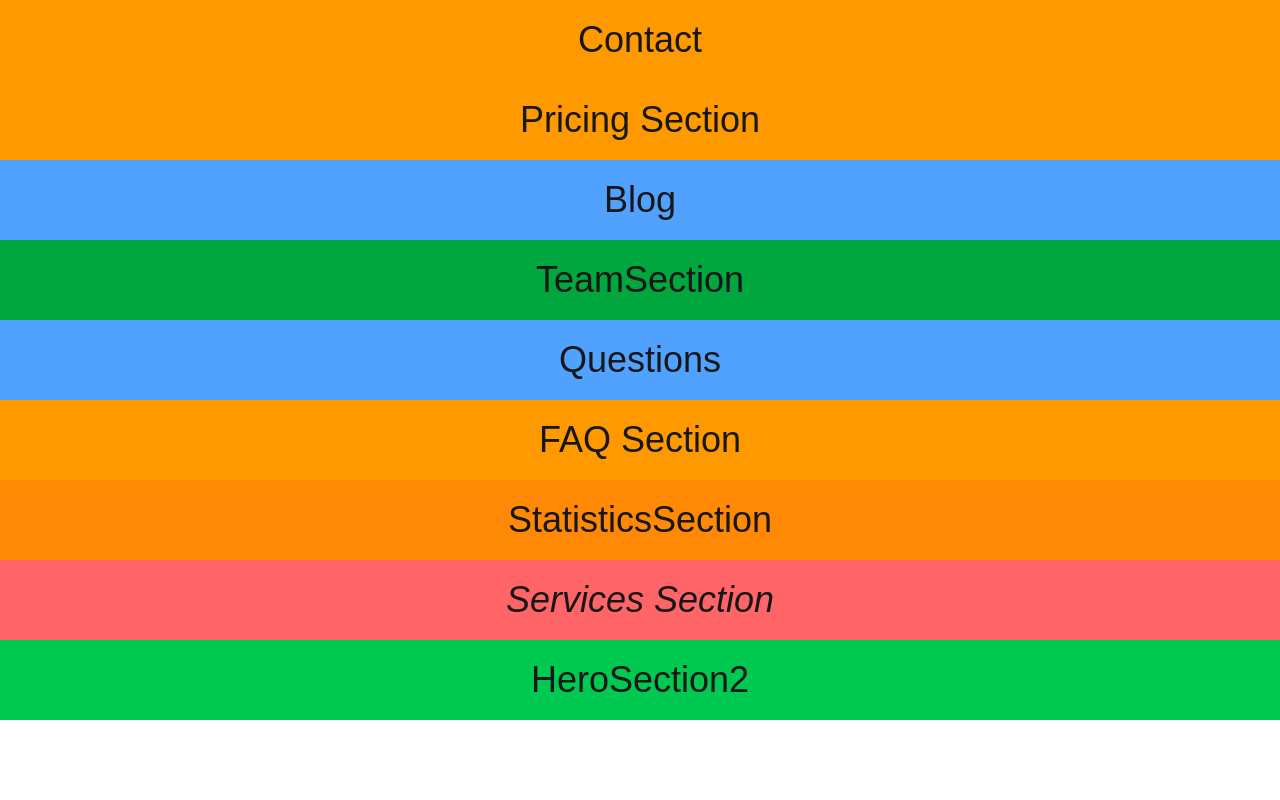
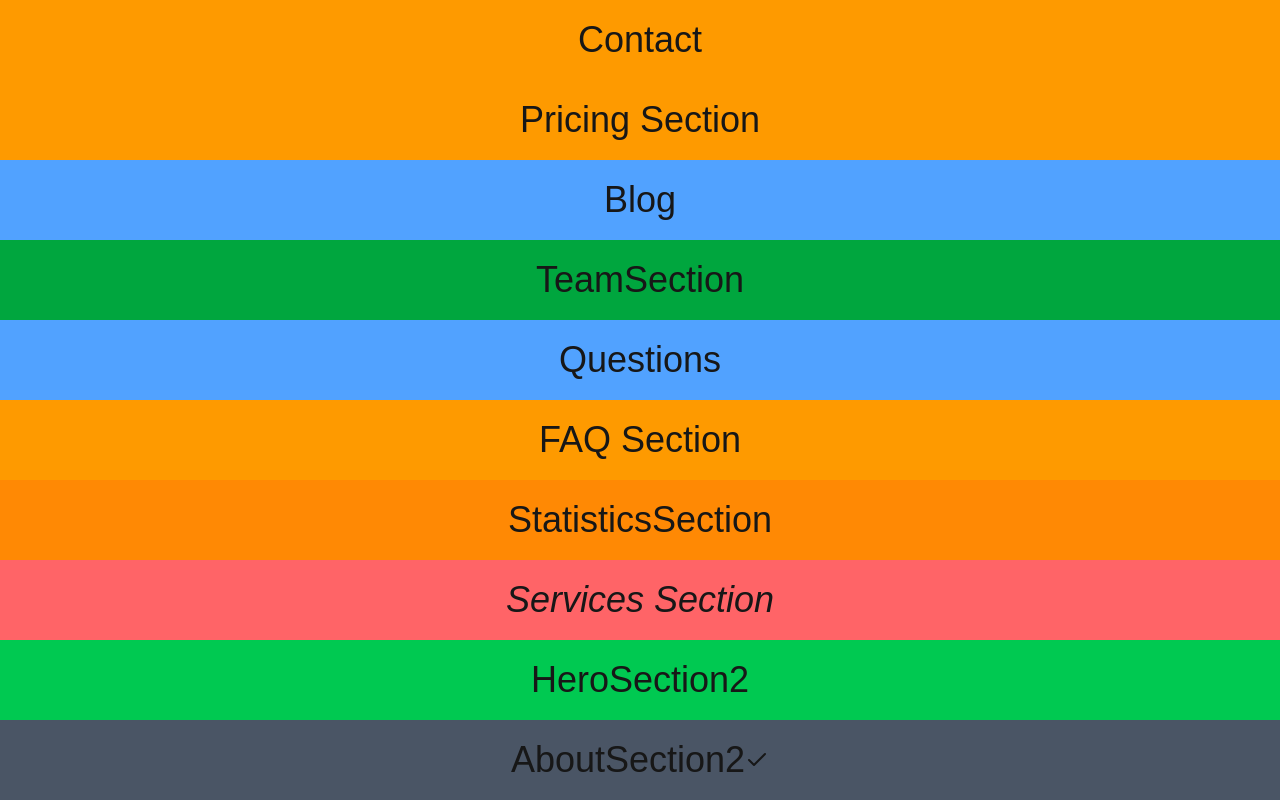
Before and after one commit to eslam-mohamedl/Team-2, a Next.js app: page / in a window 1280 px wide. Shown: the part 400-1200 px from the top of the page. Before the commit the page ends 1120 px from the top, so only its background shows below. Built offline with nearby package versions, Linux system fonts and the light colour scheme.

Commit message:
feat: add AboutSection2 components

```diff
--- a/src/app/page.tsx
+++ b/src/app/page.tsx
@@ -12,6 +12,8 @@ import StatisticsSection from "@/components/StatisticsSection";
 import CallToActionSection from "@/components/CallToActionSection";
 import ServicesSection from "@/components/ServicesSection";
 import HeroSection2 from "@/components/HeroSection2";
+import AboutSection2 from "@/components/AboutSection2";
+
 
 export default function page() {
   return (
@@ -30,6 +32,7 @@ export default function page() {
       <StatisticsSection/>
       <ServicesSection/>
       <HeroSection2/>
+      <AboutSection2/>
     </>
   );
 }
--- /dev/null
+++ b/src/components/AboutSection2.tsx
@@ -0,0 +1,11 @@
+import React from "react";
+import { Check } from "lucide-react";
+
+export default function AboutSection2() {
+  return (
+    <div className="bg-gray-600 p-5 flex justify-center items-center text-4xl">
+      AboutSection2
+      <Check />
+    </div>
+  );
+}
```
